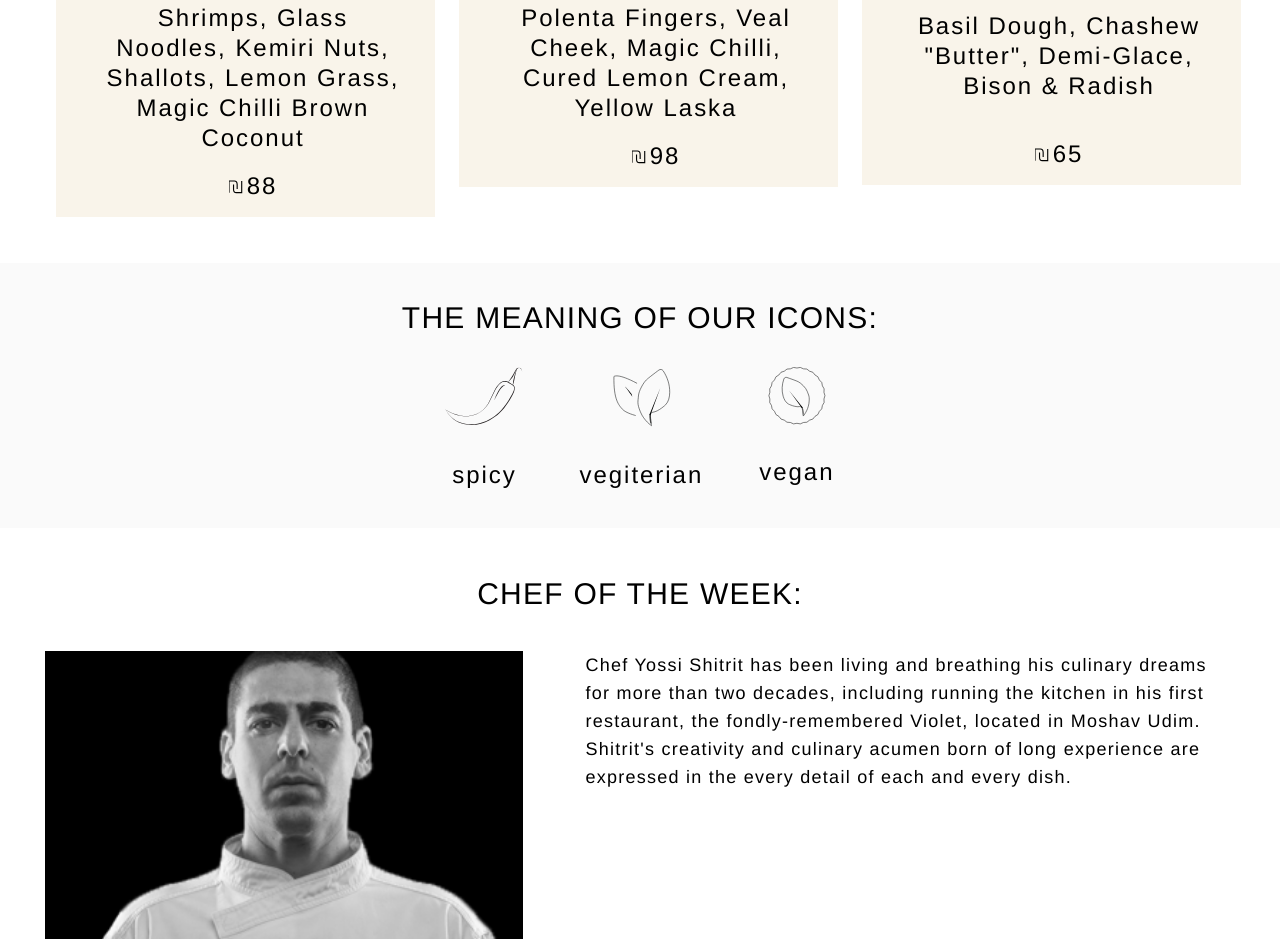
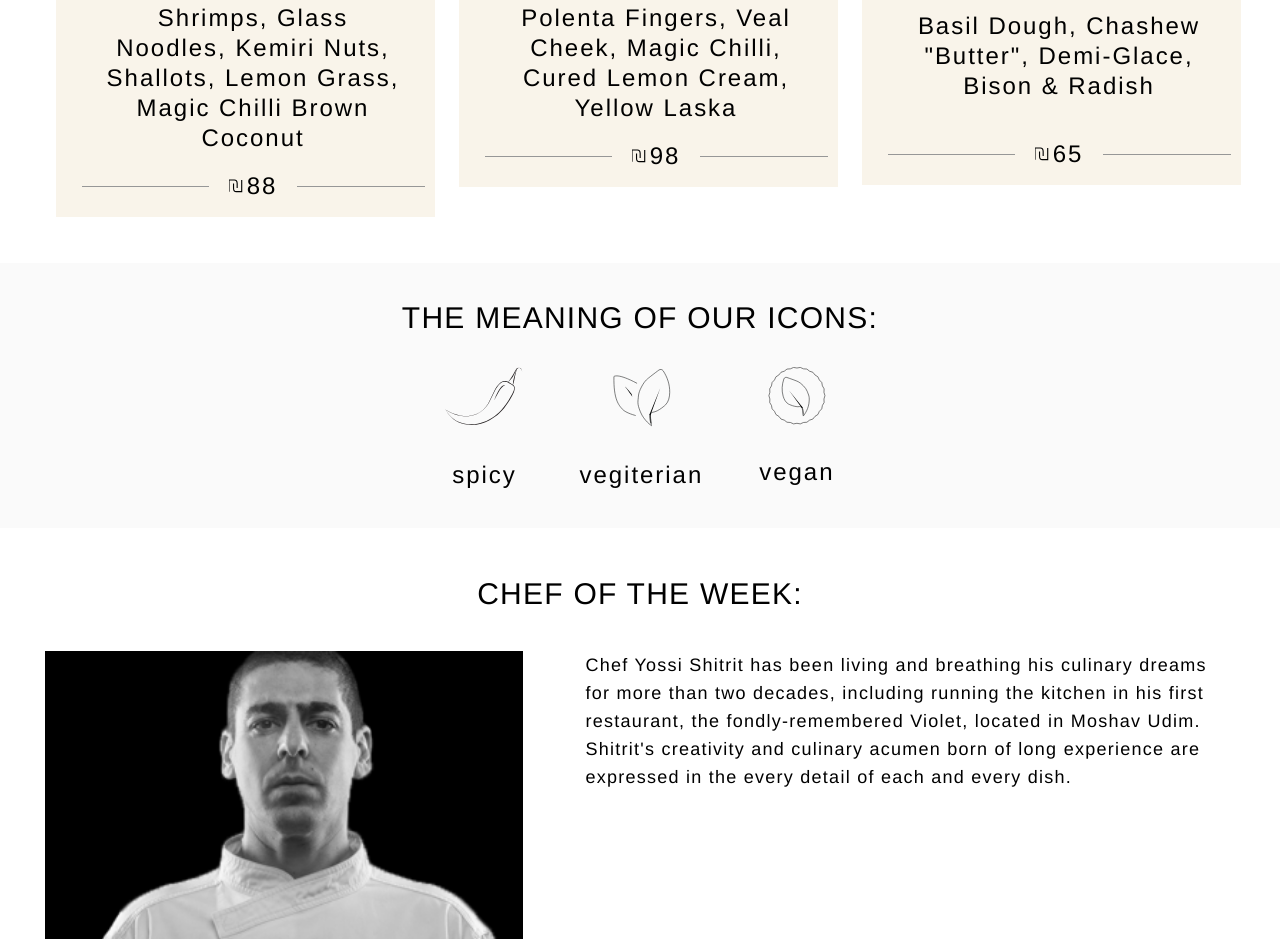
Before and after one commit to IdoYotvat/Epicure-Fronend, a React (Vite) app: page / in a window 1280 px wide. Shown: the part 1940-2879 px from the top of the page. Built offline with nearby package versions, Linux system fonts and the light colour scheme.

Commit message:
Add pseudo elements

```diff
--- a/src/assets/style/components/_signature-dish-container.scss
+++ b/src/assets/style/components/_signature-dish-container.scss
@@ -8,7 +8,7 @@
         display: flex;
         flex-direction: column;
 
-        @include for-narrow-layout{
+        @include for-narrow-layout {
             flex-direction: column-reverse;
             justify-content: center;
             align-items: center;
@@ -25,7 +25,7 @@
             width: 210px;
             min-height: 110px;
 
-            @include for-narrow-layout{
+            @include for-narrow-layout {
                 width: 295px;
                 font-size: $font-medium;
                 line-height: 30px;
@@ -37,7 +37,7 @@
             margin-block: 16px;
             width: 30px;
 
-            @include for-narrow-layout{
+            @include for-narrow-layout {
                 width: 40px;
                 margin-block-start: 0;
             }
@@ -51,15 +51,36 @@
         gap: 4px;
         margin-block-start: 18px;
 
-        @include for-narrow-layout{
+        @include for-narrow-layout {
             justify-content: center;
-            align-items: baseline
+            align-items: center;
+            position: relative;
+
+            ::before,
+            ::after {
+                content: "";
+                content: "";
+                position: absolute;
+                top: 50%;
+                width: 35%;
+                height: 1px;
+                background-color: $primary-gray-clr;
+            }
+
+            ::before {
+                left: 10px;
+              }
+
+              ::after {
+                right: 10px;
+              }
+
         }
 
         .price-tag-currency {
             width: 7.76px;
 
-            @include for-narrow-layout{
+            @include for-narrow-layout {
                 width: 14px;
             }
         }
@@ -70,7 +91,7 @@
             line-height: 19px;
             letter-spacing: $mobile-ls;
 
-            @include for-narrow-layout{
+            @include for-narrow-layout {
                 font-weight: 200;
                 font-size: $font-medium;
                 line-height: 30px;
```
